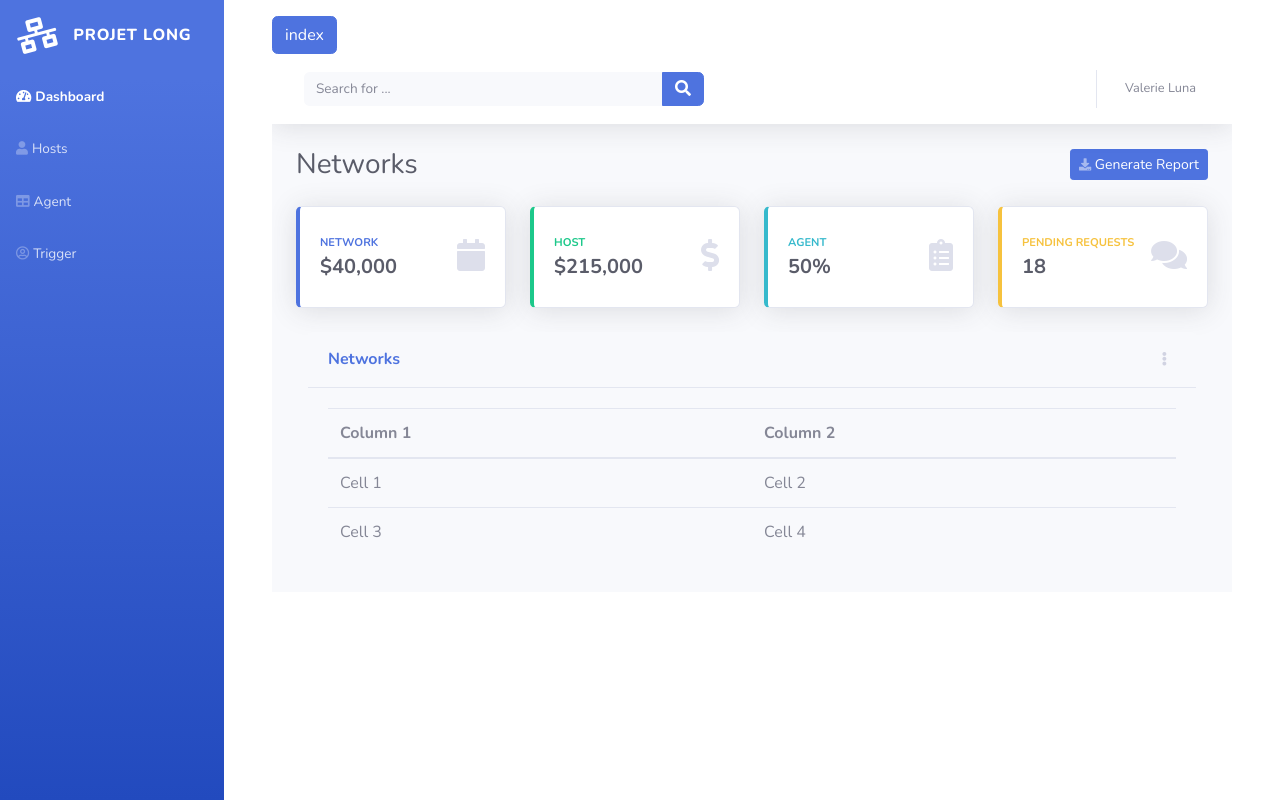
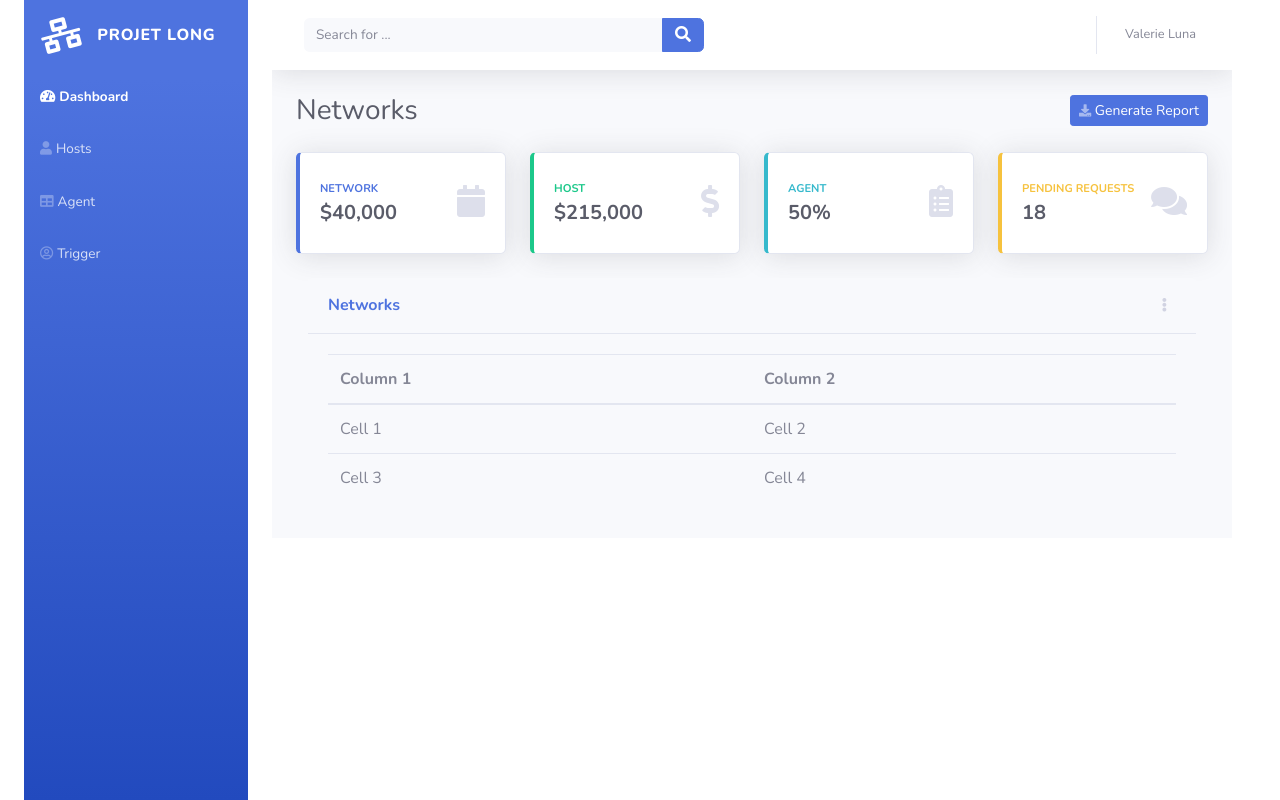
Before and after one commit to LagOussama/Projet-Long, an Angular app: page /index in a window 1280 px wide. Built offline with nearby package versions, Linux system fonts and the light colour scheme.

Commit message:
first commit

```diff
--- a/src/app/app.component.html
+++ b/src/app/app.component.html
@@ -1,11 +1,24 @@
-<p></p>
 <div class="container-fluid">
 
-  <button routerLink="/host" class="btn btn-primary">index</button>
-
-  <div class="d-flex flex-column" id="content-wrapper">
-    <router-outlet>
-    </router-outlet>
+<div id="wrapper">
+  <nav class="navbar navbar-dark align-items-start sidebar sidebar-dark accordion bg-gradient-primary p-0">
+    <div class="container-fluid d-flex flex-column p-0">
+      <a class="navbar-brand d-flex justify-content-center align-items-center sidebar-brand m-0" href="#">
+        <div class="sidebar-brand-icon rotate-n-15"><i class="fas fa-network-wired"></i></div>
+        <div class="sidebar-brand-text mx-3"><span>Projet Long</span></div>
+      </a>
+      <hr class="sidebar-divider my-0">
+      <ul class="navbar-nav text-light" id="accordionSidebar">
+        <li class="nav-item"><a class="nav-link active" routerLink="/index"><i class="fas fa-tachometer-alt"></i><span>Dashboard</span></a></li>
+        <li class="nav-item"><a class="nav-link" routerLink="/host"><i class="fas fa-user"></i><span>Hosts</span></a></li>
+        <li class="nav-item"><a class="nav-link" href="table.html"><i class="fas fa-table"></i><span>Agent</span></a></li>
+        <li class="nav-item"><a class="nav-link" href="login.html"><i class="far fa-user-circle"></i><span>Trigger</span></a></li>
+      </ul>
+      <div class="text-center d-none d-md-inline"></div>
+    </div>
+  </nav>
+  <div class="container-fluid">
+    <router-outlet></router-outlet>
 
   </div>
 
--- a/src/app/app.module.ts
+++ b/src/app/app.module.ts
@@ -10,6 +10,8 @@ import { HostComponent } from './host/host.component';
 const routes:Routes = [
   {path:'index',component:IndexComponent},
   {path:'host',component:HostComponent},
+  {path:'', redirectTo:'/index',pathMatch:'full'}
+
 
 ];
 @NgModule({
--- a/src/index.html
+++ b/src/index.html
@@ -12,28 +12,6 @@
   <link rel="stylesheet" href="assets/fonts/fontawesome5-overrides.min.css">
 </head>
 <body id="page-top">
-<div id="wrapper">
-  <nav class="navbar navbar-dark align-items-start sidebar sidebar-dark accordion bg-gradient-primary p-0">
-    <div class="container-fluid d-flex flex-column p-0">
-      <a class="navbar-brand d-flex justify-content-center align-items-center sidebar-brand m-0" href="#">
-      <div class="sidebar-brand-icon rotate-n-15"><i class="fas fa-network-wired"></i></div>
-      <div class="sidebar-brand-text mx-3"><span>Projet Long</span></div>
-    </a>
-      <hr class="sidebar-divider my-0">
-      <ul class="navbar-nav text-light" id="accordionSidebar">
-        <li class="nav-item"><a class="nav-link active" href="index/index.html"><i class="fas fa-tachometer-alt"></i><span>Dashboard</span></a></li>
-        <li class="nav-item"><a class="nav-link" href="host.html"><i class="fas fa-user"></i><span>Hosts</span></a></li>
-        <li class="nav-item"><a class="nav-link" href="table.html"><i class="fas fa-table"></i><span>Agent</span></a></li>
-        <li class="nav-item"><a class="nav-link" href="login.html"><i class="far fa-user-circle"></i><span>Trigger</span></a></li>
-      </ul>
-      <div class="text-center d-none d-md-inline"></div>
-    </div>
-  </nav>
-  <div class="container-fluid">
   <app-root></app-root>
-
-  </div>
-
-</div>
 </body>
 </html>
```
